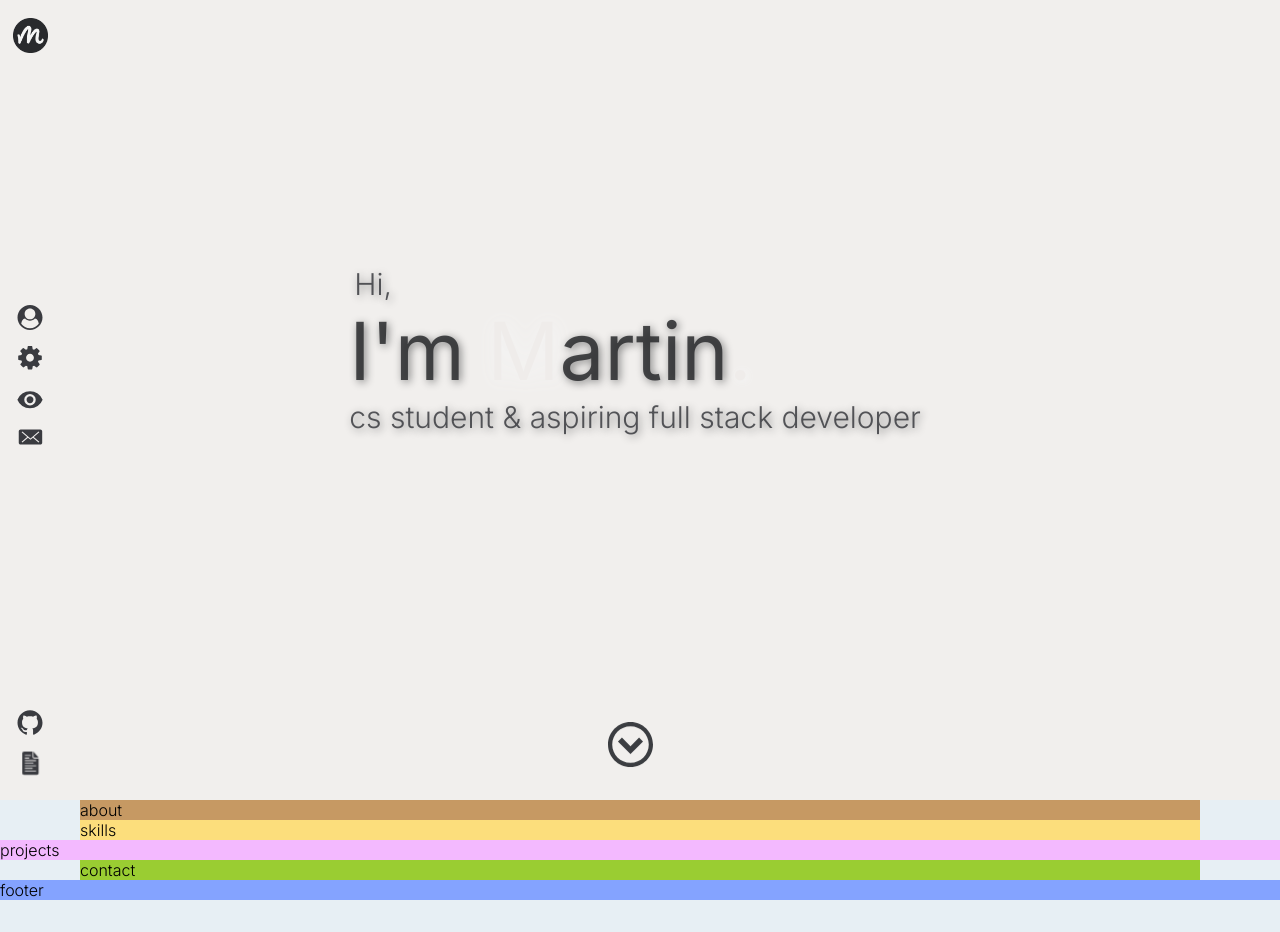
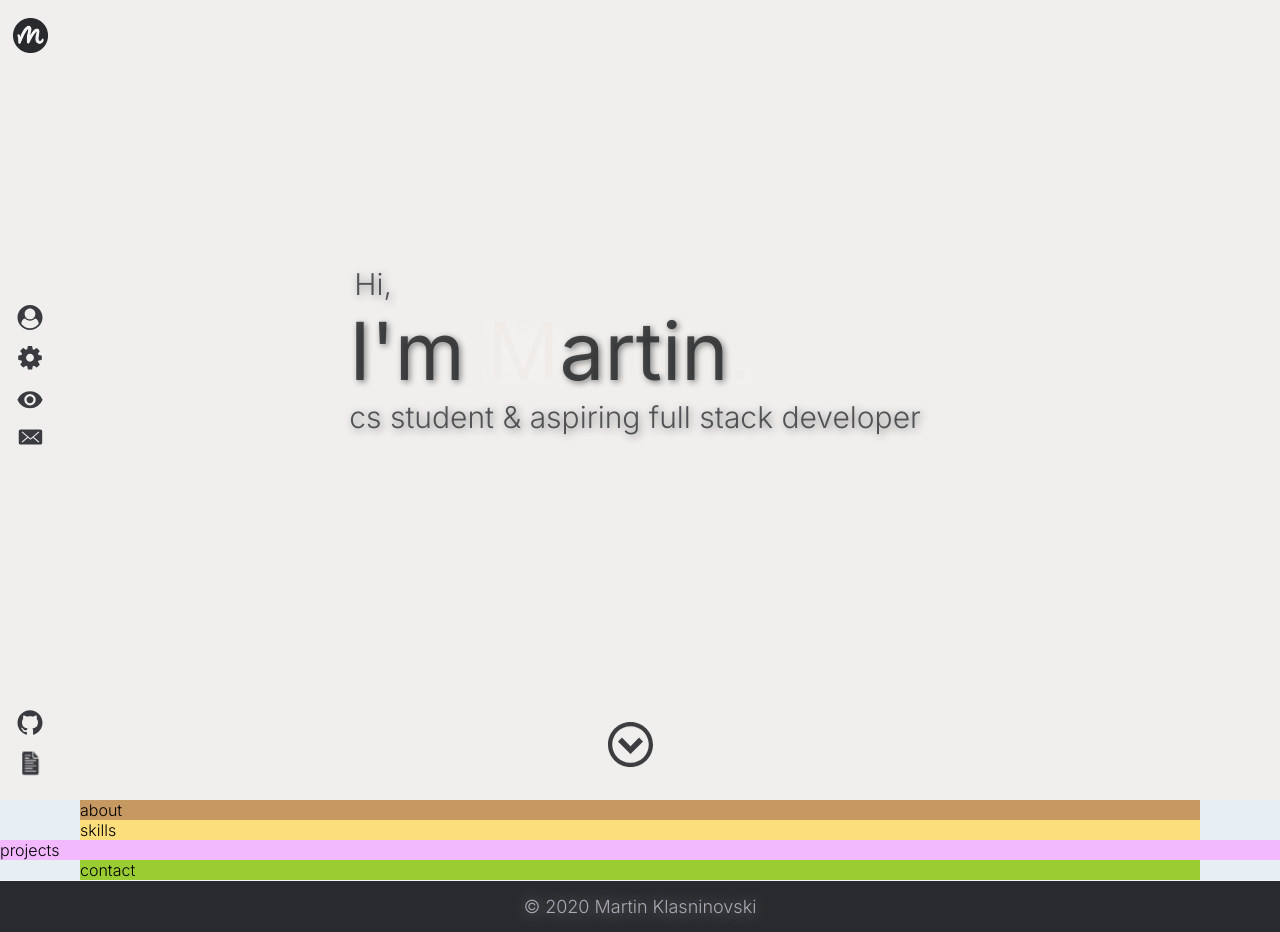
Before and after one commit to mklaso/portfolio, a website: page index.html in a window 1280 px wide. Before the commit the page ends 900 px from the top, so only its background shows below. Drawn offline with Linux system fonts and the light colour scheme.

Commit message:
added footer.

```diff
--- a/index.html
+++ b/index.html
@@ -140,7 +140,9 @@
 
     <!-- 6. footer/copyright section -->
     <footer class="footer">
-      footer
+      <h4 class="heading--4">
+        &copy; 2020 Martin Klasninovski
+      </h4>
     </footer>
   </body>
 </html>
--- a/sass/_footer.scss
+++ b/sass/_footer.scss
@@ -1,4 +1,6 @@
 .footer {
-  background-color: rgb(132, 163, 255);
+  background-color: $color-almost-black;
   grid-column: full-start / full-end;
+  padding: 1.5rem 0;
+  border-top: 1px solid whitesmoke;
 }
--- a/sass/_typography.scss
+++ b/sass/_typography.scss
@@ -8,7 +8,7 @@ body {
 .heading--1 {
   font-size: 8rem;
   font-weight: 400;
-  text-shadow: 2px 2px 8px gray;
+  text-shadow: 2px 2px 6px gray;
   color: $color-default-text;
   z-index: 80;
 }
@@ -19,6 +19,14 @@ body {
 .heading--3 {
 }
 
+.heading--4 {
+  font-size: 1.8rem;
+  font-weight: 300;
+  color: $color-light-gray;
+  text-align: center;
+  text-shadow: 1px 1px 16px gray;
+}
+
 // heading text
 .intro > span {
   color: lighten($color-default-text, 7%);
--- a/sass/abstracts/_variables.scss
+++ b/sass/abstracts/_variables.scss
@@ -5,6 +5,7 @@ $color-primary-dark-2: #efecea;
 
 $color-almost-white: #f3f8fb;
 $color-almost-black: #292a2d;
+$color-light-gray: #a9a9b3;
 
 $color-yellow: #fcde7c;
 $color-pink: #f3b9ff;
```
Also changed, not shown: css/style.css.
